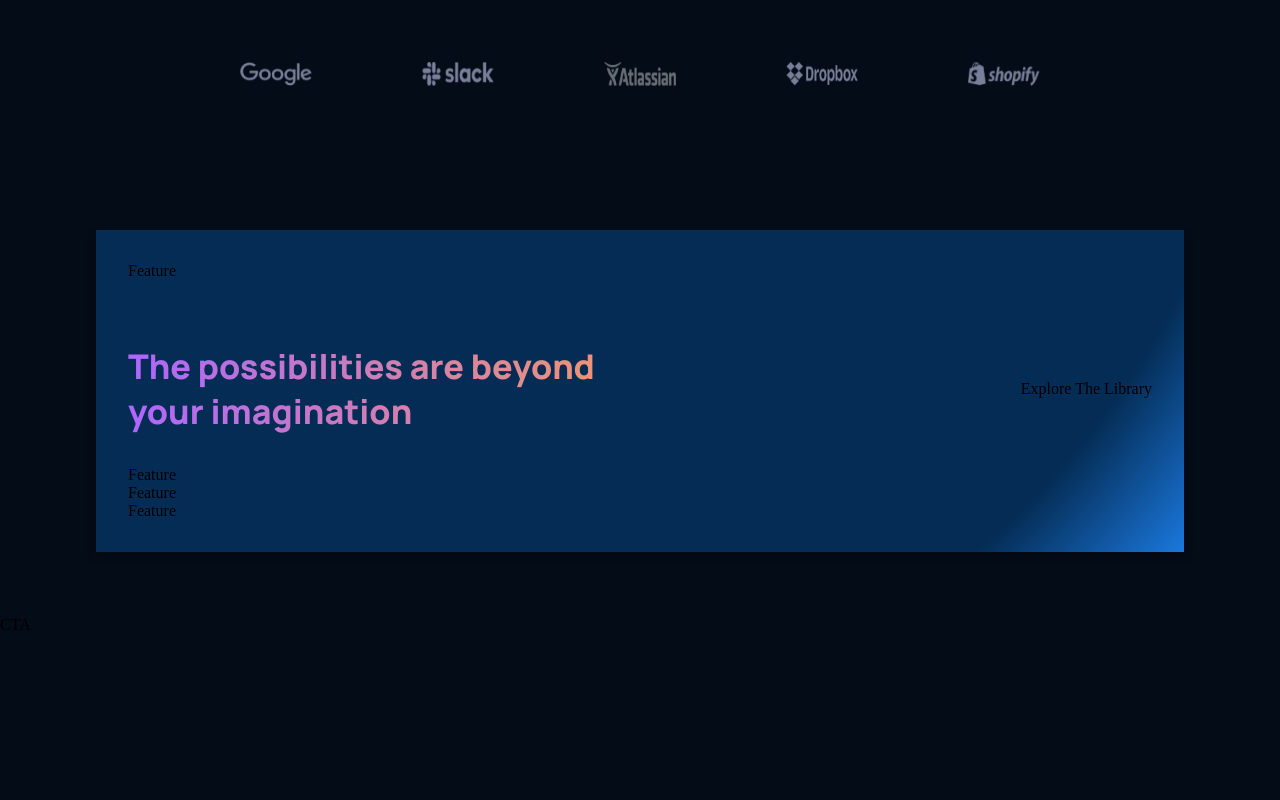
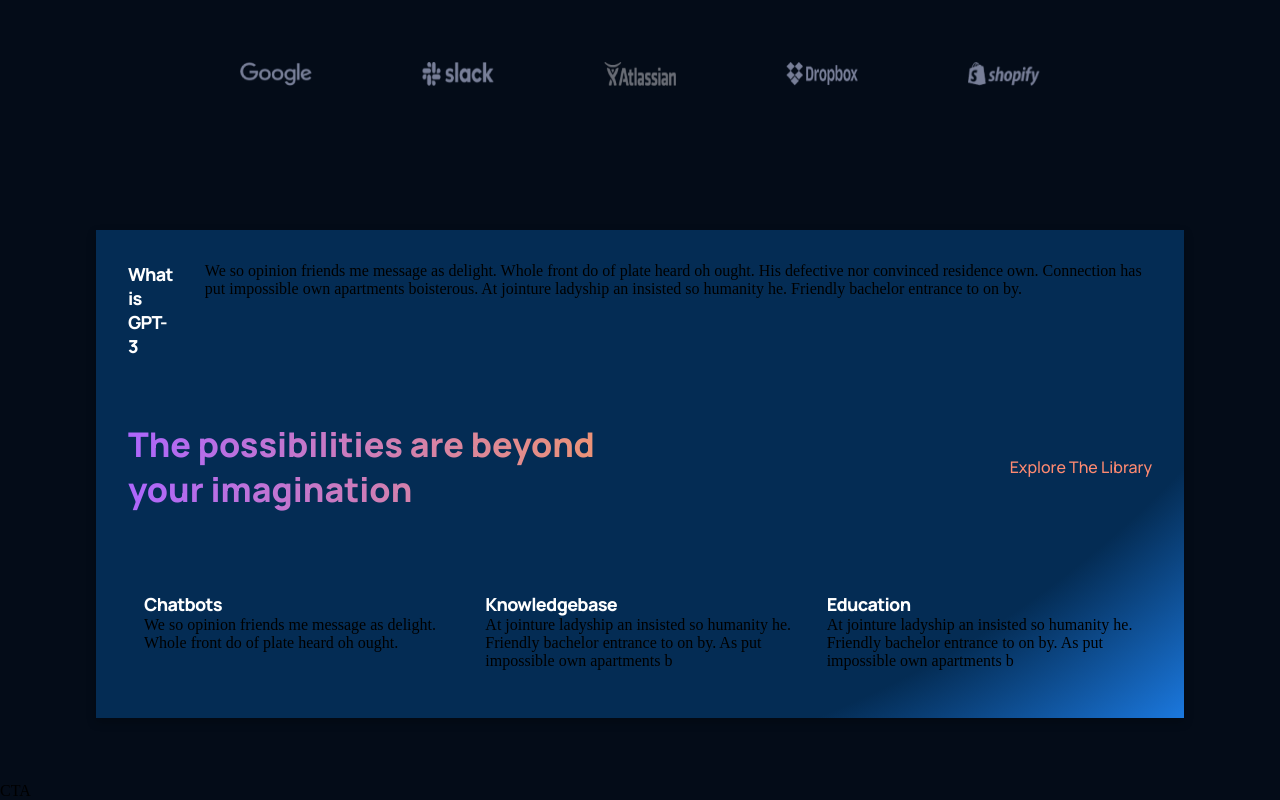
Before and after one commit to HammadMaqsood786/Modern-UI-UX-website-react.js, a React (Create React App) app: page / in a window 1280 px wide. Shown: the part 855-1655 px from the top of the page. Before the commit the page ends 1489 px from the top, so only its background shows below. Built offline with nearby package versions, Linux system fonts and the light colour scheme.

Commit message:
wgpt3 section

```diff
--- a/src/components/feature/Feature.jsx
+++ b/src/components/feature/Feature.jsx
@@ -1,12 +1,19 @@
 import React from 'react'
 import './feature.css'
 
-const Feature = () => {
+const Feature = ({ title, text }) => {
   return (
-    <div>
-      Feature
+    <div className='gpt3__features-container__feature' >
+      <div className='gpt3__features-container__feature-title' >
+        <div />
+        <h1>{title}</h1>
+      </div>
+
+      <div className='gpt3__features-container-feature-text' >
+        {text}
+      </div>
     </div>
   )
 }
 
-export default Feature
+export default Feature;
--- a/src/components/feature/feature.css
+++ b/src/components/feature/feature.css
@@ -0,0 +1,24 @@
+.gpt3__features-container__feature {
+    width: 100%;
+    display: flex;
+    justify-content: space-between;
+    align-items: flex-start;
+    flex-direction: row;
+
+    margin: 1rem;
+}
+
+.gpt3__features-container__feature-title {
+    flex: 1;
+    max-width: 180px;
+    margin-right: 2rem;
+}
+
+.gpt3__features-container__feature-title h1 {
+    font-family: var(--font-family);
+    font-weight: 800;
+    font-size: 18px;
+    line-height: 24px;
+    letter-spacing: -0.04em;
+    color: #ffffff;
+}
--- a/src/containers/whatGPT3/WhatGPT3.jsx
+++ b/src/containers/whatGPT3/WhatGPT3.jsx
@@ -1,12 +1,12 @@
 import React from 'react'
 import './whatgpt3.css';
-import { Feature } from '../../components';
+import Feature from '../../components/feature/Feature';
 
 const WhatGPT3 = () => {
   return (
     <div className='gpt3__whatgpt3 section__margin' id="wgpt3" >
       <div className='gpt3__whatgpt3-feature' >
-        <Feature />
+        <Feature title="What is GPT-3" text="We so opinion friends me message as delight. Whole front do of plate heard oh ought. His defective nor convinced residence own. Connection has put impossible own apartments boisterous. At jointure ladyship an insisted so humanity he. Friendly bachelor entrance to on by." />
       </div>
       <div className='gpt3__whatgpt3-heading' >
         <h1 className='gradient__text' >
@@ -15,9 +15,9 @@
         <p>Explore The Library</p>
       </div>
       <div className='gpt3__whatgpt3-container' >
-        <Feature />
-        <Feature />
-        <Feature />
+        <Feature title="Chatbots" text="We so opinion friends me message as delight. Whole front do of plate heard oh ought. " />
+        <Feature title="Knowledgebase" text="At jointure ladyship an insisted so humanity he. Friendly bachelor entrance to on by. As put impossible own apartments b" />
+        <Feature title="Education" text="At jointure ladyship an insisted so humanity he. Friendly bachelor entrance to on by. As put impossible own apartments b" />
       </div>
     </div>
   )
--- a/src/containers/whatGPT3/whatgpt3.css
+++ b/src/containers/whatGPT3/whatgpt3.css
@@ -51,3 +51,66 @@
      max-width: 510px;
      font-family: var(--font-family);
 }
+
+.gpt3__whatgpt3-heading p {
+    font-family: var(--font-family);
+    font-weight: 500;
+    font-size: 16px;
+    line-height: 30px;
+    color: var(--color-subtext);
+    cursor: pointer;
+}
+
+.gpt3__whatgpt3-container {
+    display: flex;
+    flex-wrap: wrap;
+    flex-direction: row;
+
+    margin-top: 2rem;
+}
+
+.gpt3__whatgpt3-container .gpt3__features-container__feature {
+    flex: 1;
+    margin: 1rem;
+    min-width: 210px;
+    display: unset;
+    flex-direction: column;
+}
+
+
+@media screen and (max-width: 850px) {
+    .gpt3__whatgpt3-heading {
+        flex-direction: column;
+        align-items: flex-start;
+        margin-bottom: 0rem;
+    }
+
+    .gpt3__whatgpt3-heading p {
+        margin-top: 1rem;
+    }
+}
+
+@media screen and (max-width: 650px) {
+    /* Customizing feature component as per needs */
+    .gpt3__whatgpt3-feature .gpt3__features-container__feature {
+        flex-direction: column;
+    }
+
+    /* Customizing feature component as per needs */
+    .gpt3__whatgpt3-feature .gpt3__features-container_feature-text {
+        margin-top: 0.5rem;
+    }
+
+    .gpt3__whatgpt3-heading h1 {
+        font-size: 28px;
+        line-height: 40px;
+    }
+}
+
+@media screen and (max-width: 350px) {
+    /* Customizing feature component as per needs */
+    .gpt3__whatgpt3-container .gpt3__features-container__feature {
+        margin: 1rem 0;
+        min-width: 100%;
+    }
+}
```
Also changed, not shown: src/containers/features/Features.jsx (+3 -5 lines).
